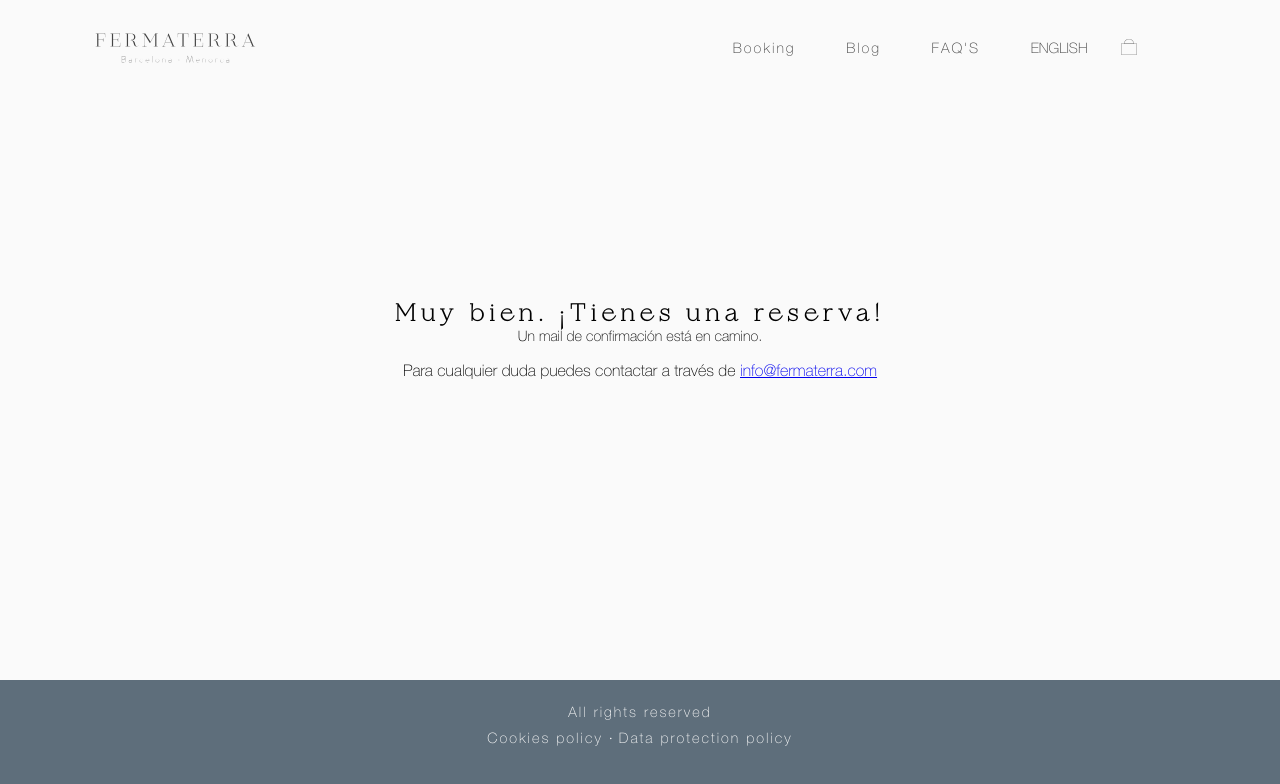
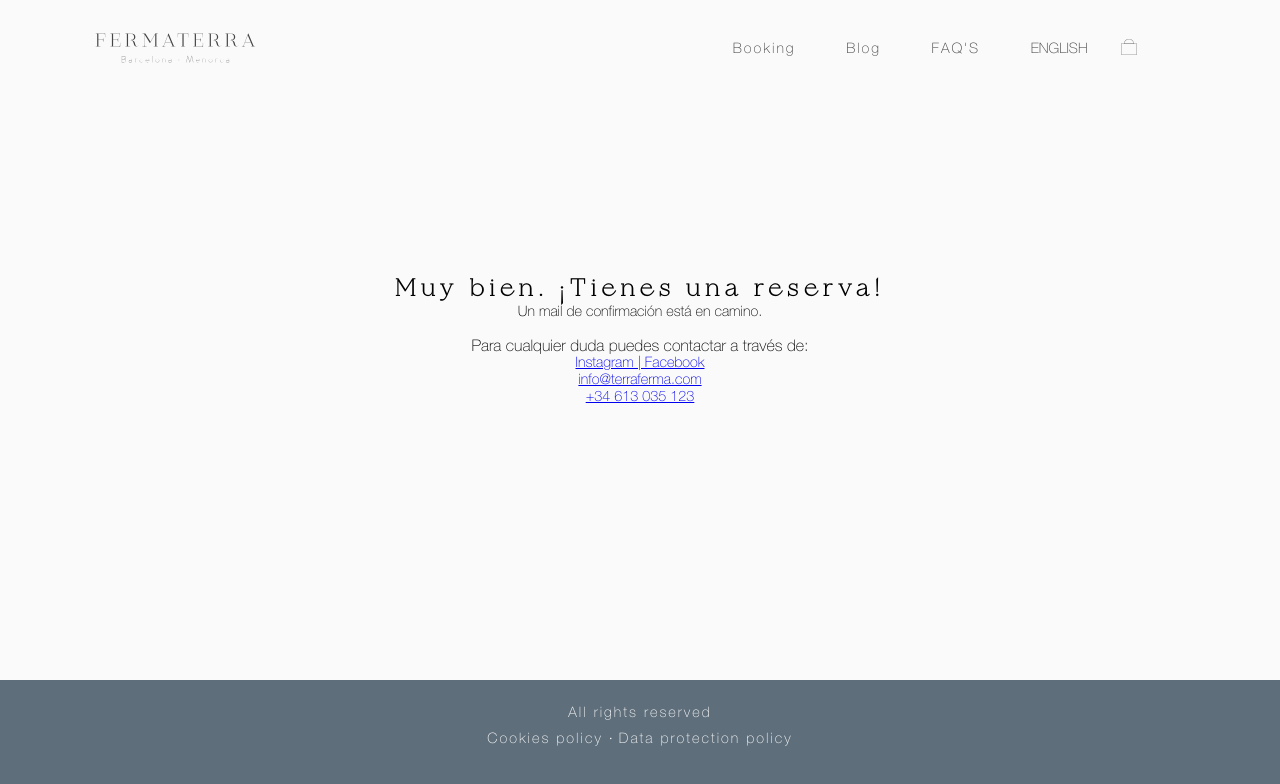
Before and after one commit to Fermaterra/Fermaterra, a Next.js app in the folder frontend/: page /orderconfirmation in a window 1280 px wide. Shown: the top 784 px of the page. Built offline with nearby package versions, Linux system fonts and the light colour scheme.

Commit message:
Update mail body

```diff
--- a/frontend/pages/orderconfirmation.js
+++ b/frontend/pages/orderconfirmation.js
@@ -1,4 +1,5 @@
 import { useContext, useEffect, useState } from "react";
+import Link from "next/link";
 import axios from "axios";
 import { AppContext } from "../app/Provider";
 import messageToCostumer from "../utils/messageToCostumer";
@@ -46,6 +47,8 @@ export default function orderConfirmation() {
         {message || null}
         <h2>Muy bien. ¡Tienes una reserva!</h2>
         <p>Un mail de confirmación está en camino.</p>
+        {cart
+         && (
          <div>
            {cart.map((item) => (
              <div key={item.id} className={styles.activity}>
@@ -63,11 +66,12 @@ export default function orderConfirmation() {
              </div>
            ))}
          </div>
-        <p className={styles.mailing}>
-          Para cualquier duda puedes contactar a través de
-          {" "}
-          <a href="mailto:info@fermaterra.com">info@fermaterra.com</a>
-        </p>
+         )}
+
+        <p className={styles.mailing}>Para cualquier duda puedes contactar a través de: </p>
+        <Link href="https://www.instagram.com/fermaterra_/?igshid=YmMyMTA2M2Y%3D">Instagram | Facebook</Link>
+        <Link href="mailto:info@terraferma.com">info@terraferma.com</Link>
+        <Link href="tel:+34613035123">+34 613 035 123</Link>
       </main>
     </Layout>
   );
--- a/frontend/utils/mailbody.js
+++ b/frontend/utils/mailbody.js
@@ -8,7 +8,10 @@ const mailbody = (activities, bookId) => (
       ${activities}
     </div>
     <p>Su pedido es el: ${bookId}</p>
-    <p>Para cualquier consulta puede contactar con nsotros a treavés de...</p>
+    <p>Para cualquier consulta puede contactar con nosotros a través de:</p>
+    <a href="https://www.instagram.com/fermaterra_/?igshid=YmMyMTA2M2Y%3D">Instagram | Facebook</a>
+    <a href="mailto:info@terraferma.com">info@terraferma.com</a>
+    <a href="tel:+34613035123">+34 613 035 123</a>
   </div>`
 );
 
```
Lines whose indentation alone changed are shown as unchanged.
